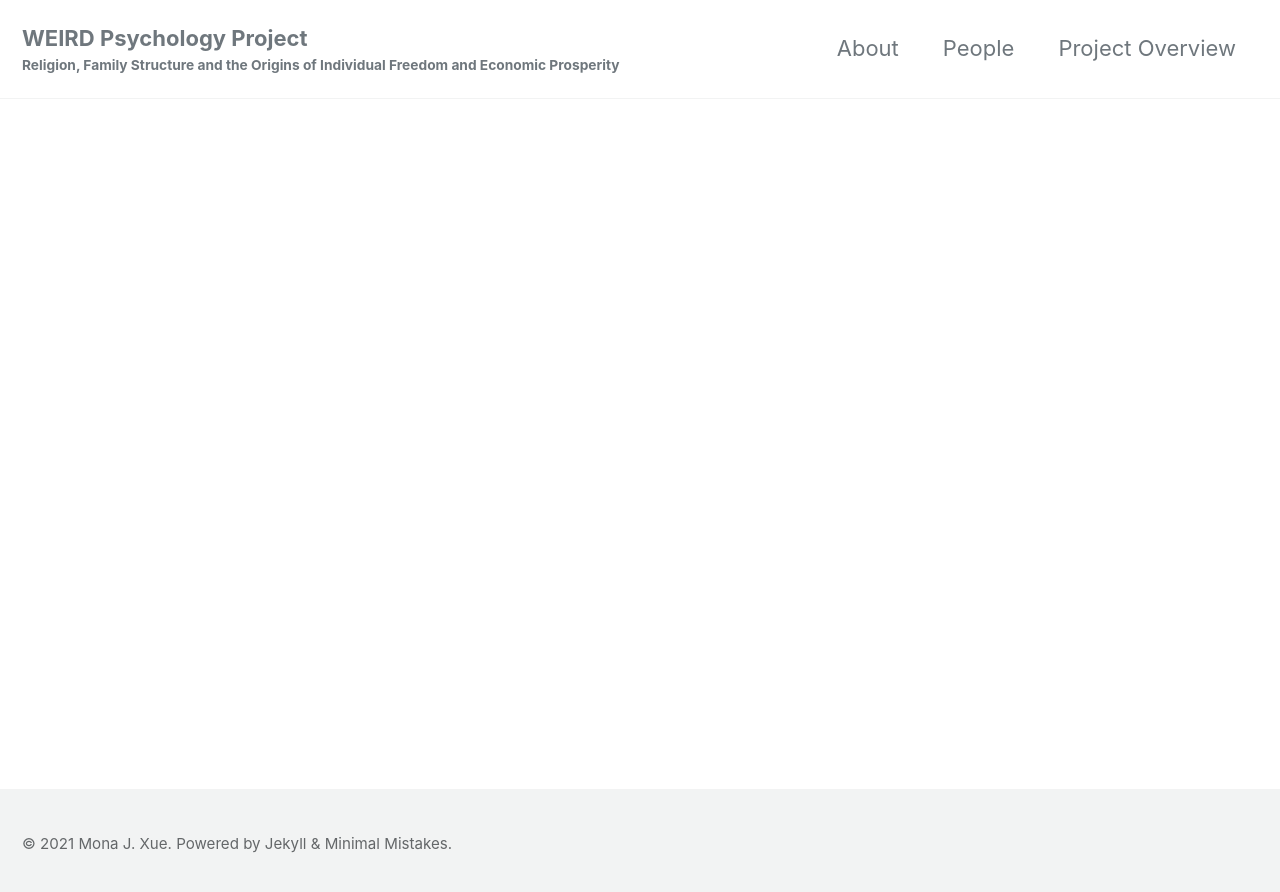
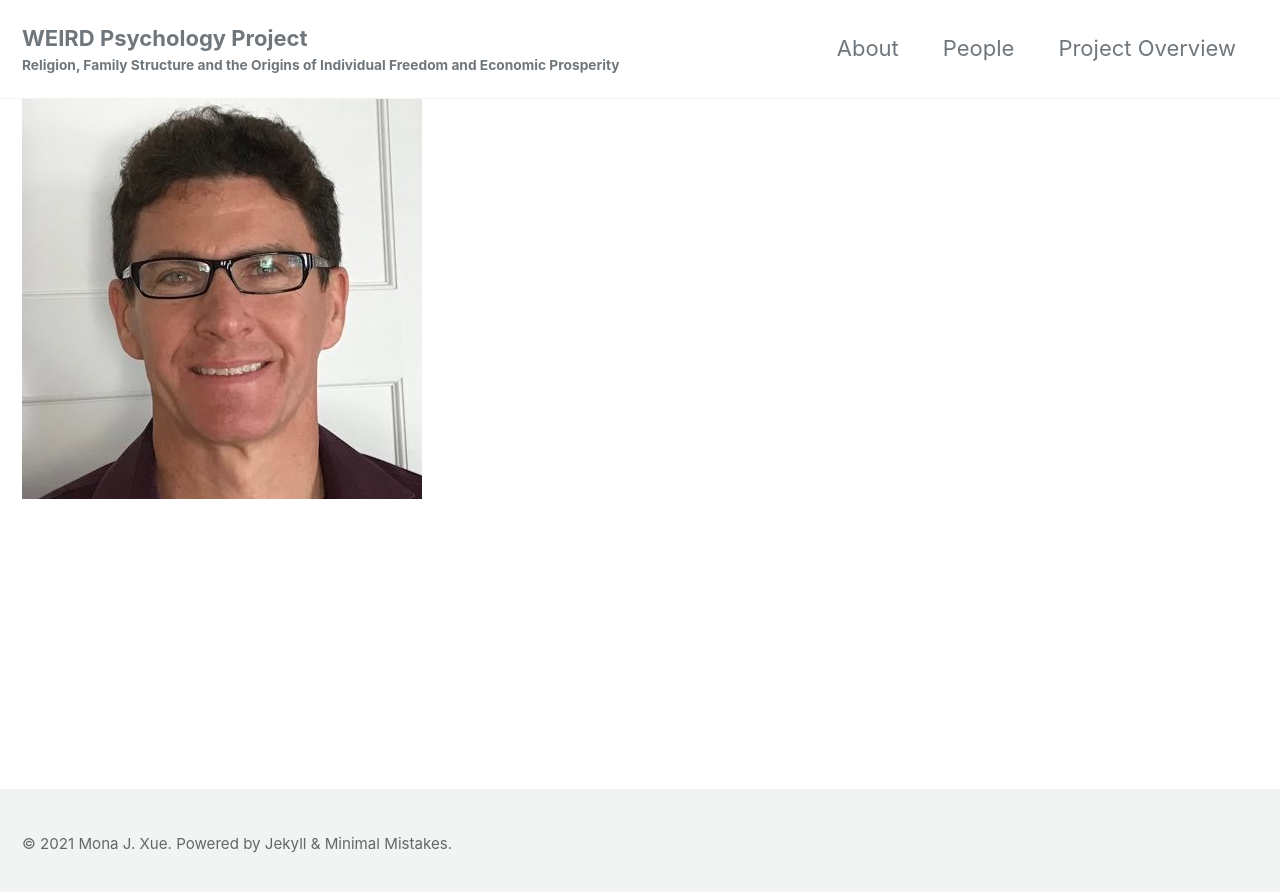
Before and after one commit to culcogevo/weird-psych-site, a Jekyll site: the page built from _pages/test.html, in a window 1280 px wide. Shown: the top 892 px of the page. Built offline with Jekyll 4.4.1, drawn with Linux system fonts in a browser that asks for light colours; cached includes are drawn as plain includes.

Commit message:
Update test.html

```diff
--- a/_pages/test.html
+++ b/_pages/test.html
@@ -2,3 +2,6 @@
 permalink: /test/
 title: "Test"
 ---
+
+<a href="https://culcogevo.github.io/weird-psych-site/joe-henrich/">
+  <img src="/images/joe-henrich.jpg" alt = "test" itemprop="image" class="u-photo">
```
